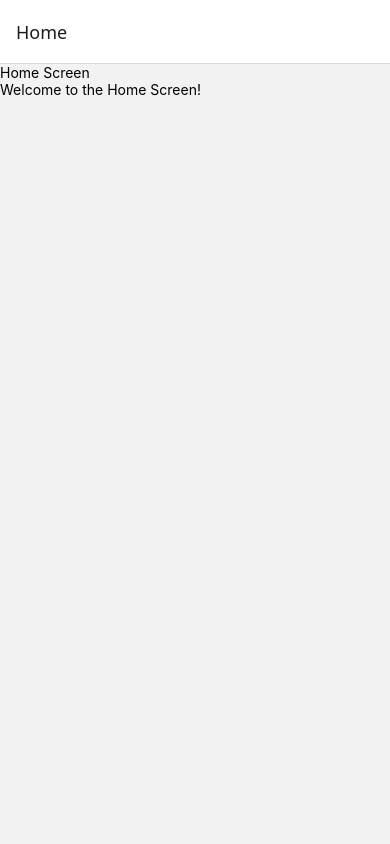
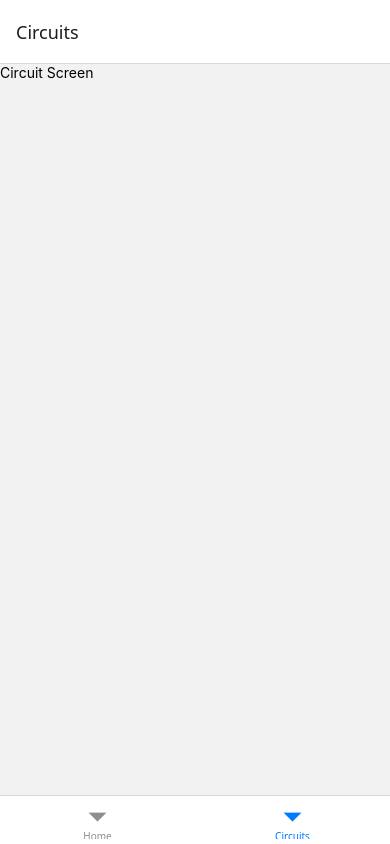
Before and after one commit to gaetanjoannic/lap-link, a React Native app: screen /Circuits in a window 390 px wide. Built offline with nearby package versions, Linux system fonts and the light colour scheme.

Commit message:
bottom tab navigator

```diff
--- /dev/null
+++ b/src/navigation/BottomTabsNavigator.jsx
@@ -0,0 +1,17 @@
+import React from 'react'
+import { createBottomTabNavigator } from '@react-navigation/bottom-tabs'
+import CircuitsNavigator from './CircuitsNavigator'
+import HomeScreen from '../screens/HomeScreen'
+
+const Tab = createBottomTabNavigator()
+
+function BottomTabsNavigator() {
+  return (
+    <Tab.Navigator>
+      <Tab.Screen name='Home' component={HomeScreen} />
+      <Tab.Screen name='Circuits' component={CircuitsNavigator} />
+    </Tab.Navigator>
+  )
+}
+
+export default BottomTabsNavigator
--- /dev/null
+++ b/src/navigation/CircuitsNavigator.jsx
@@ -0,0 +1,20 @@
+import CircuitsScreen from '../screens/CircuitsScreen'
+import CircuitDetailsScreen from '../screens/CircuitDetailsScreen'
+import { createNativeStackNavigator } from '@react-navigation/native-stack'
+
+const Stack = createNativeStackNavigator()
+
+function CircuitsNavigator() {
+  return (
+    <Stack.Navigator
+      screenOptions={{
+        headerShown: false
+      }}
+    >
+      <Stack.Screen name='Circuits' component={CircuitsScreen} />
+      <Stack.Screen name='CircuitDetails' component={CircuitDetailsScreen} />
+    </Stack.Navigator>
+  )
+}
+
+export default CircuitsNavigator
--- a/src/navigation/MainNavigator.jsx
+++ b/src/navigation/MainNavigator.jsx
@@ -1,14 +1,7 @@
-import { createNativeStackNavigator } from '@react-navigation/native-stack'
-import HomeScreen from '../screens/HomeScreen'
-
-const Stack = createNativeStackNavigator()
+import BottomTabsNavigator from './BottomTabsNavigator'
 
 function MainNavigator() {
-  return (
-    <Stack.Navigator>
-      <Stack.Screen name='Home' component={HomeScreen} />
-    </Stack.Navigator>
-  )
+  return <BottomTabsNavigator />
 }
 
 export default MainNavigator
--- /dev/null
+++ b/src/screens/CircuitDetailsScreen.jsx
@@ -0,0 +1,11 @@
+import { Text, View } from 'react-native'
+
+function CircuitDetailsScreen() {
+  return (
+    <View>
+      <Text>Circuit Details Screen</Text>
+    </View>
+  )
+}
+
+export default CircuitDetailsScreen
--- /dev/null
+++ b/src/screens/CircuitsScreen.jsx
@@ -0,0 +1,11 @@
+import { Text, View } from 'react-native'
+
+function CircuitsScreen() {
+  return (
+    <View>
+      <Text>Circuit Screen</Text>
+    </View>
+  )
+}
+
+export default CircuitsScreen
```
